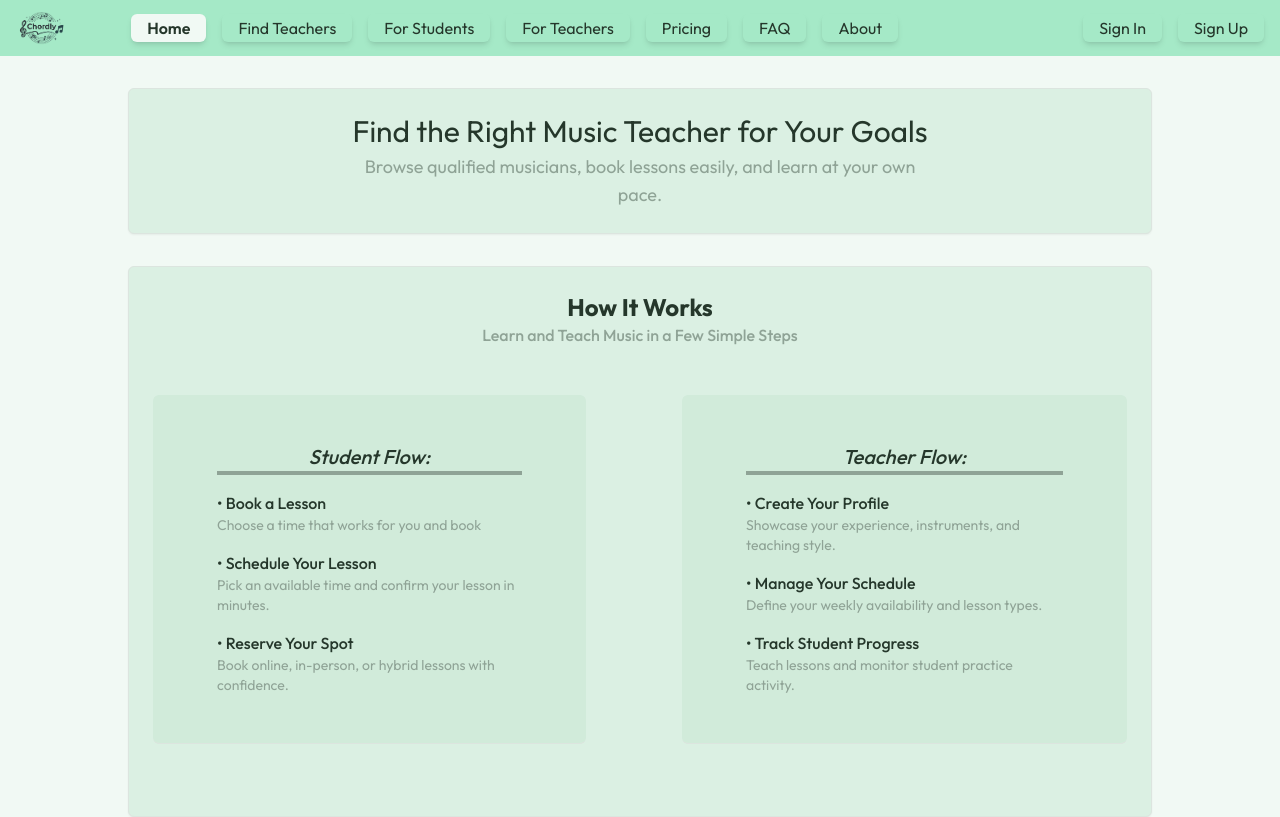
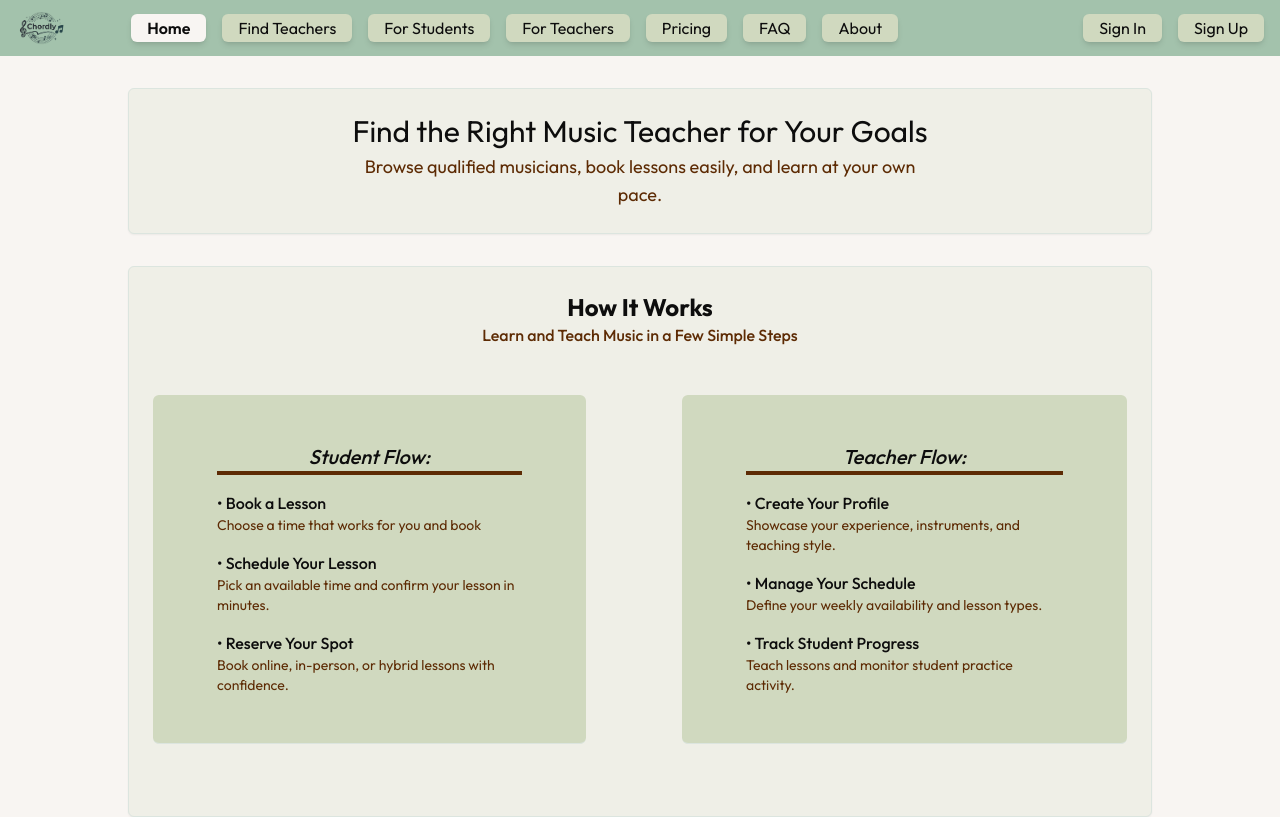
Before and after one commit to KestutisRuockus/chordly, a Next.js app: page / in a window 1280 px wide. Shown: the top 817 px of the page. Built offline with nearby package versions, Linux system fonts and the light colour scheme; no server answers.

Commit message:
refactor: improve color contrast for accessibility feat: enhance sign-in page accessibility and SEO

```diff
--- a/app/globals.css
+++ b/app/globals.css
@@ -4,17 +4,18 @@
 
 @layer base {
   :root {
-    --background: 142 40% 96%;
-    --surface: 142 40% 90%;
-    --card: 142 40% 87%;
-    --foreground: 142 20% 18%;
-    --muted-foreground: 142 10% 60%;
+    --background: 30 31% 96%;
+    --surface: 60 20% 92%;
+    --card: 81 25% 80%;
 
-    --primary: 160 55% 55%;
-    --primary-foreground: 0 0% 100%;
+    --foreground: 0 0% 5%;
+    --muted-foreground: 26 91% 19%;
 
-    --secondary: 150 60% 78%;
-    --secondary-foreground: 142 20% 18%;
+    --primary: 86 43% 68%;
+    --primary-foreground: 0 0% 9%;
+
+    --secondary: 137 20% 70%;
+    --secondary-foreground: 141 46% 9%;
 
     --success: 142 55% 45%;
     --success-foreground: 0 0% 100%;
--- a/app/layout.tsx
+++ b/app/layout.tsx
@@ -21,7 +21,9 @@ export default function RootLayout({
   return (
     <ClerkProvider>
       <html lang="en">
-        <body className={`${outfit.className} antialiased`}>
+        <body
+          className={`${outfit.className} antialiased min-h-screen flex flex-col`}
+        >
           <a
             href="#mainContent"
             className="absolute -top-full focus:top-0 left-0 z-50 p-4 bg-background text-foreground focus:outline-none"
--- a/app/sign-in/[[...sign-in]]/page.tsx
+++ b/app/sign-in/[[...sign-in]]/page.tsx
@@ -57,16 +57,26 @@ const SignInPage = () => {
       <HeroSection {...auth.login} />
       <Section className="max-w-sm">
         <form onSubmit={handleSignIn} className="flex flex-col gap-3">
+          <div className="flex flex-col">
+            <label htmlFor="email" className="text-xs font-medium">
+              Email address
+            </label>
             <input
+              id="email"
               type="email"
-            placeholder="Email address"
+              placeholder="email@example.com"
               value={email}
               onChange={(e) => setEmail(e.target.value)}
               required
               className="border p-2 outline-ring"
             />
-
+          </div>
+          <div className="flex flex-col">
+            <label htmlFor="password" className="text-xs font-medium">
+              Password
+            </label>
             <input
+              id="password"
               type="password"
               placeholder="Password"
               value={password}
@@ -74,10 +84,12 @@ const SignInPage = () => {
               required
               className="border p-2 outline-ring"
             />
+          </div>
 
           <div className="flex items-center justify-between text-sm">
-            <label className="flex items-center gap-2">
+            <label htmlFor="rememberMe" className="flex items-center gap-2">
               <input
+                id="rememberMe"
                 type="checkbox"
                 checked={rememberMe}
                 onChange={(e) => setRememberMe(e.target.checked)}
@@ -91,9 +103,14 @@ const SignInPage = () => {
             </Link>
           </div>
 
-          {error && <p className="text-red-500 text-sm">{error}</p>}
+          {error && (
+            <p role="alert" className="text-red-500 text-sm">
+              {error}
+            </p>
+          )}
 
           <button
+            type="submit"
             disabled={loading}
             className="border p-2 rounded-md bg-primary text-primary-foreground hover:bg-primary/70 transition-colors duration-300"
           >
--- a/components/common/header/HeaderClient.tsx
+++ b/components/common/header/HeaderClient.tsx
@@ -75,6 +75,7 @@ const HeaderClient = ({ userSummary, userRole }: Props) => {
               <DropdownMenuItem asChild>
                 <NavLink href="/sign-in">Sign In</NavLink>
               </DropdownMenuItem>
+              <DropdownMenuSeparator />
               <DropdownMenuItem asChild>
                 <NavLink href="/sign-up">Sign Up</NavLink>
               </DropdownMenuItem>
@@ -155,7 +156,7 @@ const HeaderClient = ({ userSummary, userRole }: Props) => {
             <NavLink href="/about">About</NavLink>
             <DropdownMenuSeparator />
           </nav>
-          <DropdownMenuItem asChild>
+          <DropdownMenuItem asChild className="bg-card w-full mt-2">
             <Link
               href="/profile/edit"
               className="flex items-center gap-2 cursor-pointer"
@@ -165,7 +166,11 @@ const HeaderClient = ({ userSummary, userRole }: Props) => {
             </Link>
           </DropdownMenuItem>
           <DropdownMenuSeparator />
-          <DropdownMenuItem asChild variant="destructive">
+          <DropdownMenuItem
+            asChild
+            variant="destructive"
+            className="bg-card w-full"
+          >
             <SignOutButton>
               <button className="flex items-centers gap-2 w-full cursor-pointer">
                 <LogOutIcon size={20} aria-hidden="true" />
--- a/components/layout/Main.tsx
+++ b/components/layout/Main.tsx
@@ -10,7 +10,7 @@ const Main = ({ children, className }: MainProps) => {
     <main
       id="mainContent"
       className={cn(
-        "w-full lg:w-4/5 mx-auto my-8 flex flex-col gap-8",
+        "w-full lg:w-4/5 mx-auto my-8 flex flex-col gap-8 flex-1",
         className,
       )}
     >
--- a/components/ui/NavLink.tsx
+++ b/components/ui/NavLink.tsx
@@ -20,7 +20,7 @@ const NavLink = ({ href, children, className }: Props) => {
       aria-current={isActive ? "page" : undefined}
       className={cn(
         "transition-all duration-300 text-foreground px-4 max-xl:px-2 py-0.5 rounded-md",
-        "relative top-0 right-0 hover:top-0.5 hover:right-0.5 hover:text-foreground/70 shadow-md hover:shadow-sm hover:bg-muted-foreground/40",
+        "relative top-0 right-0 hover:top-0.5 hover:right-0.5 hover:text-foreground/70 shadow-md hover:shadow-sm bg-card hover:bg-card/70",
         "text-sm lg:text-base text-nowrap",
         isActive && "font-semibold bg-background",
         className,
```
Lines whose indentation alone changed are shown as unchanged.
